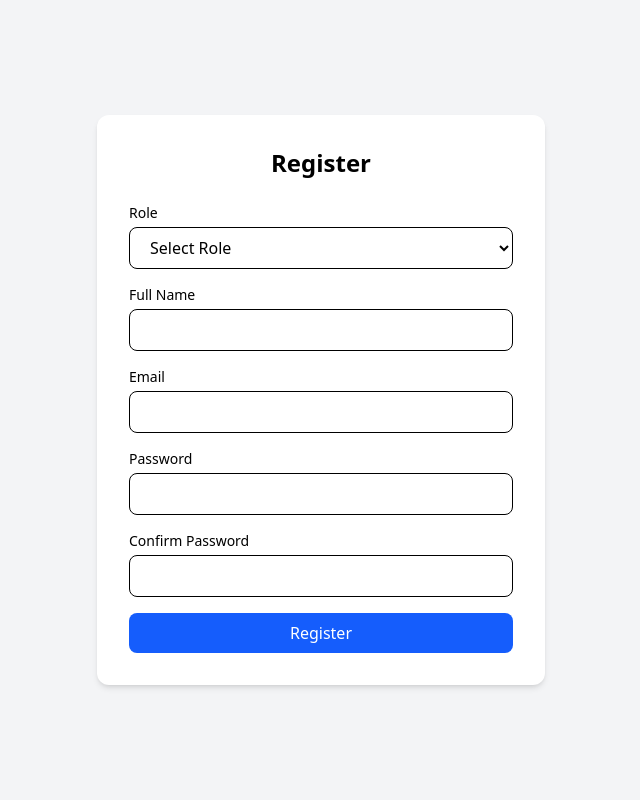
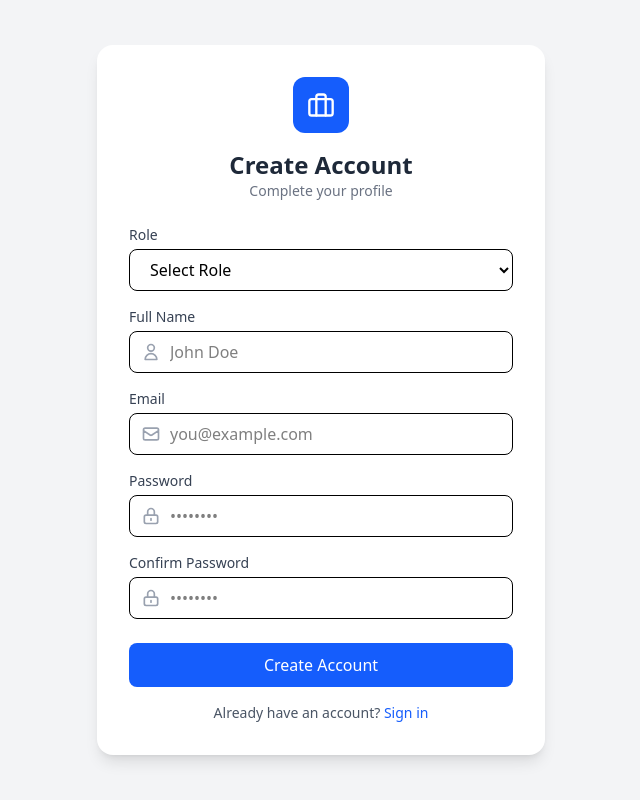
Before and after one commit to Parth220704/Job_portal, a React app in the folder frontend/: page /signup in a window 1280 px wide. Shown: the whole page, without its empty margins (319-959 px from the left). Built offline with nearby package versions, Linux system fonts and the light colour scheme; the HTML template or start-up script is replaced by a standard one.

Commit message:
Add frontend auth API utilities

```diff
--- a/frontend/package.json
+++ b/frontend/package.json
@@ -11,6 +11,7 @@
   },
   "dependencies": {
     "@tailwindcss/vite": "^4.1.18",
+    "axios": "^1.13.4",
     "react": "^19.2.0",
     "react-dom": "^19.2.0",
     "react-icons": "^5.5.0",
--- /dev/null
+++ b/frontend/src/api/auth.js
@@ -0,0 +1,41 @@
+import api from "./apiCall";
+
+// 🔹 LOGIN USER
+export const loginUser = async (data) => {
+  try {
+    const response = await api.post("/auth/login", data);
+    return response.data;
+  } catch (error) {
+    // Backend error (401, 403, 400, etc.)
+    if (error.response && error.response.data?.message) {
+      throw new Error(error.response.data.message);
+    }
+
+    // Network / server error
+    throw new Error("Server is not responding. Please try again later.");
+  }
+};
+
+// 🔹 REGISTER USER
+export const registerUser = async (data) => {
+  try {
+    const response = await api.post("/auth/register", data);
+    return response.data;
+  } catch (error) {
+    // Validation / backend error
+    if (error.response && error.response.data) {
+      // express-validator errors
+      if (error.response.data.errors?.length) {
+        throw new Error(error.response.data.errors[0].msg);
+      }
+
+      // normal backend message
+      if (error.response.data.message) {
+        throw new Error(error.response.data.message);
+      }
+    }
+
+    // Network / server error
+    throw new Error("Server is not responding. Please try again later.");
+  }
+};
--- /dev/null
+++ b/frontend/src/api/token.js
@@ -0,0 +1,11 @@
+export const setToken = (token) => {
+  localStorage.setItem("token", token);
+};
+
+export const getToken = () => {
+  return localStorage.getItem("token");
+};
+
+export const removeToken = () => {
+  localStorage.removeItem("token");
+};
--- a/frontend/src/context/AuthContext.jsx
+++ b/frontend/src/context/AuthContext.jsx
@@ -1,15 +1,33 @@
 import { createContext, useState } from "react";
+import { getToken, setToken, removeToken } from "../api/token"; // adjust path if needed
 
 export const AuthContext = createContext();
 
 const AuthProvider = ({ children }) => {
-  const [isLoggedIn, setIsLoggedIn] = useState(false);
+  const [isLoggedIn, setIsLoggedIn] = useState(!!getToken());
+  const [user, setUser] = useState(null);
 
-  const login = () => setIsLoggedIn(true);
-  const logout = () => setIsLoggedIn(false);
+  const login = (data) => {
+    setToken(data.token);
+    setUser(data.user);
+    setIsLoggedIn(true);
+  };
+
+  const logout = () => {
+    removeToken();
+    setUser(null);
+    setIsLoggedIn(false);
+  };
 
   return (
-    <AuthContext.Provider value={{ isLoggedIn, login, logout }}>
+    <AuthContext.Provider
+      value={{
+        isLoggedIn,
+        user,
+        login,
+        logout
+      }}
+    >
       {children}
     </AuthContext.Provider>
   );
--- a/frontend/src/pages/Login.jsx
+++ b/frontend/src/pages/Login.jsx
@@ -1,54 +1,77 @@
-import { useContext,useState } from "react";
+import { useContext, useState } from "react";
 import { AuthContext } from "../context/AuthContext";
 import { useNavigate } from "react-router-dom";
+import { loginUser } from "../api/auth";
+
+import { HiOutlineMail, HiOutlineLockClosed } from "react-icons/hi";
+import { FiBriefcase } from "react-icons/fi";
 
 const Login = () => {
   const { login } = useContext(AuthContext);
   const navigate = useNavigate();
 
   const [formData, setFormData] = useState({
-    username: "",
+    email: "",
     password: "",
     role: "",
   });
 
+  const [error, setError] = useState("");
+  const [loading, setLoading] = useState(false);
+
   const handleChange = (e) => {
-    setFormData({
-      ...formData,
-      [e.target.name]: e.target.value,
-    });
+    setFormData({ ...formData, [e.target.name]: e.target.value });
   };
 
+  const handleSubmit = async (e) => {
+    e.preventDefault();
+    setError("");
 
-  const handleSubmit = (e) => {
-    e.preventDefault();
+    if (!formData.role) {
+      setError("Please select a role");
+      return;
+    }
 
-    console.log("Login Data:", formData);
-
-     login();
+    try {
+      setLoading(true);
+      const data = await loginUser(formData);
+      login(data);
       navigate("/");
-
-    // API call here
+    } catch (err) {
+      setError(err.message);
+    } finally {
+      setLoading(false);
+    }
   };
 
-
   return (
-    <div className="min-h-screen flex items-center justify-center bg-gray-100">
+    <div className="min-h-screen flex items-center justify-center bg-gray-100 px-4">
       <form
         onSubmit={handleSubmit}
-        className="bg-white p-8 rounded-xl shadow-md w-full max-w-md"
+        className="w-full max-w-md bg-white rounded-2xl shadow-lg p-8"
       >
-        <h2 className="text-2xl font-bold text-center mb-6">
-          Login
+        {/* Top Icon */}
+        <div className="flex justify-center mb-4">
+          <div className="h-14 w-14 flex items-center justify-center rounded-xl bg-blue-600 text-white">
+            <FiBriefcase size={28} />
+          </div>
+        </div>
+
+        {/* Heading */}
+        <h2 className="text-2xl font-bold text-center text-gray-800">
+          Welcome Back
         </h2>
+        <p className="text-sm text-gray-500 text-center mb-6">
+          Enter your credentials to access your account
+        </p>
 
-          {/* Role - Radio Buttons */}
+        {/* Role */}
         <div className="mb-4">
-          <label className="block text-sm font-medium mb-2">
+          <label className="block text-sm font-medium mb-2 text-gray-700">
             Role
           </label>
           <div className="flex gap-6">
-            <label className="flex items-center gap-2 cursor-pointer">
+            <label className="flex items-center gap-2 cursor-pointer text-sm">
               <input
                 type="radio"
                 name="role"
@@ -56,12 +79,11 @@ const Login = () => {
                 checked={formData.role === "jobseeker"}
                 onChange={handleChange}
                 className="accent-blue-600"
-                required
               />
               Job Seeker
             </label>
 
-            <label className="flex items-center gap-2 cursor-pointer">
+            <label className="flex items-center gap-2 cursor-pointer text-sm">
               <input
                 type="radio"
                 name="role"
@@ -75,47 +97,70 @@ const Login = () => {
           </div>
         </div>
 
-        {/* Username */}
+        {/* Email */}
         <div className="mb-4">
-          <label className="block text-sm font-medium mb-1">
-            Username
+          <label className="block text-sm font-medium mb-1 text-gray-700">
+            Email
           </label>
+          <div className="relative">
+            <HiOutlineMail className="absolute left-3 top-1/2 -translate-y-1/2 text-gray-400" size={20} />
             <input
-            type="text"
-            name="username"
-            value={formData.username}
+              type="email"
+              name="email"
+              value={formData.email}
               onChange={handleChange}
               required
-            className="w-full px-4 py-2 border rounded-lg focus:outline-none focus:ring-2 focus:ring-blue-500"
-            placeholder="Enter username"
+              placeholder="you@example.com"
+              className="w-full pl-10 pr-4 py-2 border rounded-lg focus:outline-none focus:ring-2 focus:ring-blue-500"
             />
+          </div>
         </div>
 
         {/* Password */}
         <div className="mb-4">
-          <label className="block text-sm font-medium mb-1">
+          <label className="block text-sm font-medium mb-1 text-gray-700">
             Password
           </label>
+          <div className="relative">
+            <HiOutlineLockClosed className="absolute left-3 top-1/2 -translate-y-1/2 text-gray-400" size={20} />
             <input
               type="password"
               name="password"
               value={formData.password}
               onChange={handleChange}
               required
-            className="w-full px-4 py-2 border rounded-lg focus:outline-none focus:ring-2 focus:ring-blue-500"
-            placeholder="Enter password"
+              placeholder="••••••••"
+              className="w-full pl-10 pr-4 py-2 border rounded-lg focus:outline-none focus:ring-2 focus:ring-blue-500"
             />
           </div>
+        </div>
 
+        {/* Error */}
+        {error && (
+          <p className="text-red-500 text-sm mb-3 text-center">
+            {error}
+          </p>
+        )}
 
-
-        {/* Submit Button */}
+        {/* Button */}
         <button
           type="submit"
-          className="w-full bg-blue-600 text-white py-2 rounded-lg hover:bg-blue-700 transition"
+          disabled={loading}
+          className="w-full mt-2 bg-blue-600 text-white py-2.5 rounded-lg font-medium hover:bg-blue-700 transition disabled:opacity-50"
         >
-          Login
+          {loading ? "Signing in..." : "Sign In"}
         </button>
+
+        {/* Footer */}
+        <p
+          onClick={() => navigate("/signup")}
+          className="text-sm text-center text-gray-600 mt-4"
+        >
+          Don’t have an account?{" "}
+          <span className="text-blue-600 cursor-pointer font-medium">
+            Register here
+          </span>
+        </p>
       </form>
     </div>
   );
--- a/frontend/src/pages/Signup.jsx
+++ b/frontend/src/pages/Signup.jsx
@@ -1,8 +1,19 @@
 import { useState } from "react";
+import { registerUser } from "../api/auth";
+import { useNavigate } from "react-router-dom";
+
+import {
+  HiOutlineUser,
+  HiOutlineMail,
+  HiOutlineLockClosed,
+} from "react-icons/hi";
+import { FiBriefcase } from "react-icons/fi";
 
 const Signup = () => {
+  const navigate = useNavigate();
+
   const [formData, setFormData] = useState({
-    fullName: "",
+    name: "",
     email: "",
     password: "",
     confirmPassword: "",
@@ -10,6 +21,7 @@ const Signup = () => {
   });
 
   const [error, setError] = useState("");
+  const [loading, setLoading] = useState(false);
 
   const handleChange = (e) => {
     setFormData({
@@ -18,31 +30,62 @@ const Signup = () => {
     });
   };
 
-  const handleSubmit = (e) => {
+  const handleSubmit = async (e) => {
     e.preventDefault();
+    setError("");
 
     if (formData.password !== formData.confirmPassword) {
       setError("Passwords do not match");
       return;
     }
 
-    setError("");
-    console.log("Registered User:", formData);
+    if (!formData.role) {
+      setError("Please select a role");
+      return;
+    }
 
-    // API call here
+    try {
+      setLoading(true);
+      await registerUser({
+        name: formData.name,
+        email: formData.email,
+        password: formData.password,
+        role: formData.role,
+      });
+      navigate("/login");
+    } catch (err) {
+      setError(err.message);
+    } finally {
+      setLoading(false);
+    }
   };
 
   return (
-    <div className="min-h-screen flex items-center justify-center bg-gray-100">
+    <div className="min-h-screen flex items-center justify-center bg-gray-100 px-4">
       <form
         onSubmit={handleSubmit}
-        className="bg-white p-8 rounded-xl shadow-md w-full max-w-md"
+        className="w-full max-w-md bg-white rounded-2xl shadow-lg p-8"
       >
-        <h2 className="text-2xl font-bold text-center mb-6">Register</h2>
+        {/* Top Icon */}
+        <div className="flex justify-center mb-4">
+          <div className="h-14 w-14 flex items-center justify-center rounded-xl bg-blue-600 text-white">
+            <FiBriefcase size={28} />
+          </div>
+        </div>
 
-        {/* Role Dropdown */}
+        {/* Heading */}
+        <h2 className="text-2xl font-bold text-center text-gray-800">
+          Create Account
+        </h2>
+        <p className="text-sm text-gray-500 text-center mb-6">
+          Complete your profile
+        </p>
+
+        {/* Role */}
         <div className="mb-4">
-          <label className="block text-sm font-medium mb-1">Role</label>
+          <label className="block text-sm font-medium mb-1 text-gray-700">
+            Role
+          </label>
           <select
             name="role"
             value={formData.role}
@@ -58,68 +101,106 @@ const Signup = () => {
 
         {/* Full Name */}
         <div className="mb-4">
-          <label className="block text-sm font-medium mb-1">Full Name</label>
+          <label className="block text-sm font-medium mb-1 text-gray-700">
+            Full Name
+          </label>
+          <div className="relative">
+            <HiOutlineUser className="absolute left-3 top-1/2 -translate-y-1/2 text-gray-400" size={20} />
             <input
               type="text"
-            name="fullName"
-            value={formData.fullName}
+              name="name"
+              value={formData.name}
               onChange={handleChange}
               required
-            className="w-full px-4 py-2 border rounded-lg focus:outline-none focus:ring-2 focus:ring-blue-500"
+              placeholder="John Doe"
+              className="w-full pl-10 pr-4 py-2 border rounded-lg focus:outline-none focus:ring-2 focus:ring-blue-500"
             />
+          </div>
         </div>
 
         {/* Email */}
         <div className="mb-4">
-          <label className="block text-sm font-medium mb-1">Email</label>
+          <label className="block text-sm font-medium mb-1 text-gray-700">
+            Email
+          </label>
+          <div className="relative">
+            <HiOutlineMail className="absolute left-3 top-1/2 -translate-y-1/2 text-gray-400" size={20} />
             <input
               type="email"
               name="email"
               value={formData.email}
               onChange={handleChange}
               required
-            className="w-full px-4 py-2 border rounded-lg focus:outline-none focus:ring-2 focus:ring-blue-500"
+              placeholder="you@example.com"
+              className="w-full pl-10 pr-4 py-2 border rounded-lg focus:outline-none focus:ring-2 focus:ring-blue-500"
             />
+          </div>
         </div>
 
         {/* Password */}
         <div className="mb-4">
-          <label className="block text-sm font-medium mb-1">Password</label>
+          <label className="block text-sm font-medium mb-1 text-gray-700">
+            Password
+          </label>
+          <div className="relative">
+            <HiOutlineLockClosed className="absolute left-3 top-1/2 -translate-y-1/2 text-gray-400" size={20} />
             <input
               type="password"
               name="password"
               value={formData.password}
               onChange={handleChange}
               required
-            className="w-full px-4 py-2 border rounded-lg focus:outline-none focus:ring-2 focus:ring-blue-500"
+              placeholder="••••••••"
+              className="w-full pl-10 pr-4 py-2 border rounded-lg focus:outline-none focus:ring-2 focus:ring-blue-500"
             />
+          </div>
         </div>
 
         {/* Confirm Password */}
         <div className="mb-4">
-          <label className="block text-sm font-medium mb-1">
+          <label className="block text-sm font-medium mb-1 text-gray-700">
             Confirm Password
           </label>
+          <div className="relative">
+            <HiOutlineLockClosed className="absolute left-3 top-1/2 -translate-y-1/2 text-gray-400" size={20} />
             <input
               type="password"
               name="confirmPassword"
               value={formData.confirmPassword}
               onChange={handleChange}
               required
-            className="w-full px-4 py-2 border rounded-lg focus:outline-none focus:ring-2 focus:ring-blue-500"
+              placeholder="••••••••"
+              className="w-full pl-10 pr-4 py-2 border rounded-lg focus:outline-none focus:ring-2 focus:ring-blue-500"
             />
           </div>
+        </div>
 
-        {/* Error Message */}
-        {error && <p className="text-red-500 text-sm mb-3">{error}</p>}
+        {/* Error */}
+        {error && (
+          <p className="text-red-500 text-sm mb-3 text-center">
+            {error}
+          </p>
+        )}
 
-        {/* Submit Button */}
+        {/* Submit */}
         <button
           type="submit"
-          className="w-full bg-blue-600 text-white py-2 rounded-lg hover:bg-blue-700 transition"
+          disabled={loading}
+          className="w-full mt-2 bg-blue-600 text-white py-2.5 rounded-lg font-medium hover:bg-blue-700 transition disabled:opacity-50"
         >
-          Register
+          {loading ? "Creating account..." : "Create Account"}
         </button>
+
+        {/* Footer */}
+        <p
+          onClick={() => navigate("/login")}
+          className="text-sm text-center text-gray-600 mt-4"
+        >
+          Already have an account?{" "}
+          <span className="text-blue-600 cursor-pointer font-medium">
+            Sign in
+          </span>
+        </p>
       </form>
     </div>
   );
```
Also changed, not shown: frontend/src/api/apiCall.js (added, +19 -0 lines), 1 other file (tests, documents, lock files or other folders). Lines whose indentation alone changed are shown as unchanged.
